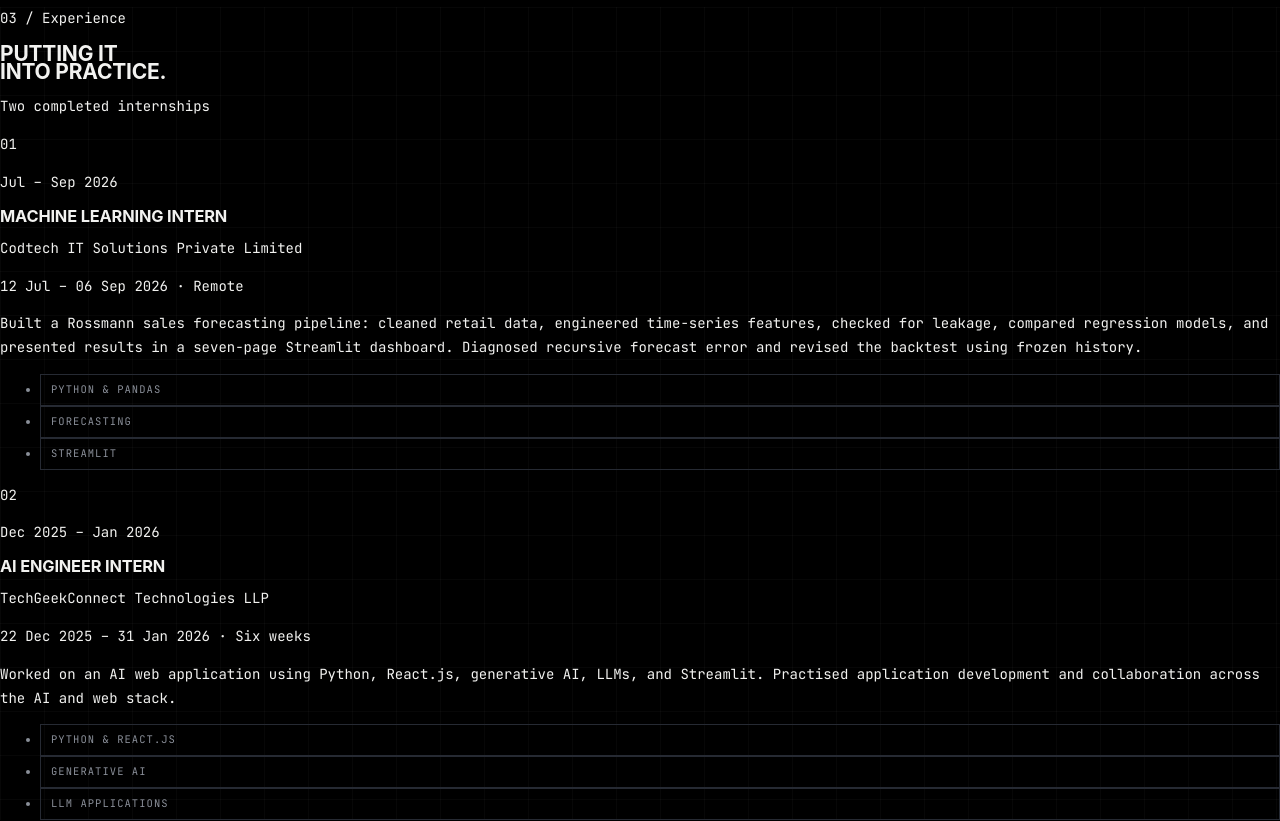
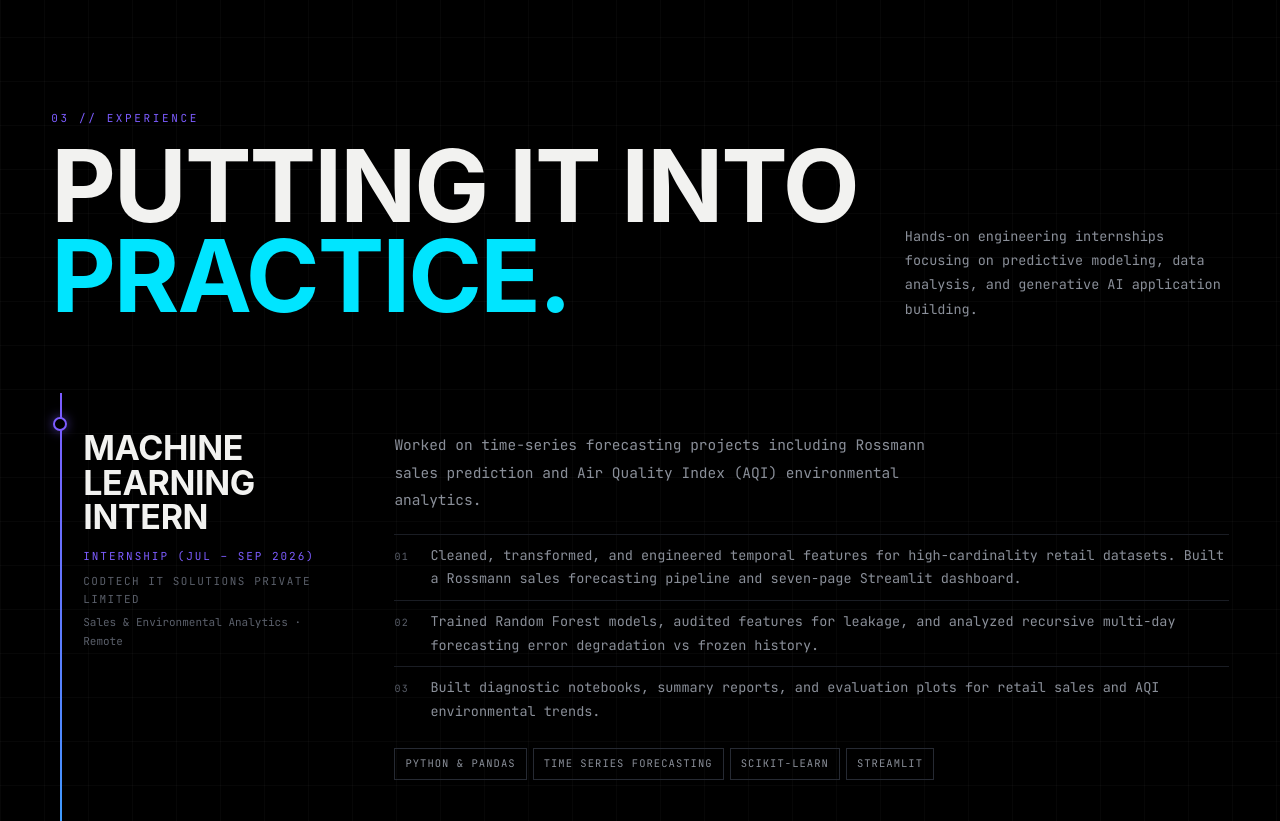
Before and after one commit to raviraj12b/Portfolio, a React (Vite) app: page / in a window 1280 px wide. Shown: the part 5140-5961 px from the top of the page. Built offline with nearby package versions, Linux system fonts and the light colour scheme.

Commit message:
Update Experience component

```diff
--- a/src/components/Experience.tsx
+++ b/src/components/Experience.tsx
@@ -1,9 +1,57 @@
-const roles = [
-  { dates:'Jul – Sep 2026', role:'Machine Learning Intern', company:'Codtech IT Solutions Private Limited', period:'12 Jul – 06 Sep 2026 · Remote', description:'Built a Rossmann sales forecasting pipeline: cleaned retail data, engineered time-series features, checked for leakage, compared regression models, and presented results in a seven-page Streamlit dashboard. Diagnosed recursive forecast error and revised the backtest using frozen history.', tags:['Python & Pandas','Forecasting','Streamlit'] },
-  { dates:'Dec 2025 – Jan 2026', role:'AI Engineer Intern', company:'TechGeekConnect Technologies LLP', period:'22 Dec 2025 – 31 Jan 2026 · Six weeks', description:'Worked on an AI web application using Python, React.js, generative AI, LLMs, and Streamlit. Practised application development and collaboration across the AI and web stack.', tags:['Python & React.js','Generative AI','LLM applications'] },
-];
+import { experienceList } from '../data';
+
 export default function Experience() {
-  return <section id="experience" className="section-shell"><div className="section-heading"><div><p className="eyebrow">03 / Experience</p><h2>Putting it<br/><span className="gradient-text">into practice.</span></h2></div><p className="font-mono text-xs uppercase tracking-wider text-zinc-500">Two completed internships</p></div>
-    {roles.map((r,i)=><article key={r.company} className="grid gap-6 border-t border-black/[0.08] py-10 md:grid-cols-[1fr_2fr]"><div><span className="font-mono text-xs text-flame">0{i+1}</span><p className="mt-3 text-lg font-medium">{r.dates}</p></div><div><h3 className="text-2xl font-semibold tracking-tight">{r.role}</h3><p className="mt-2 text-base font-medium text-plasma">{r.company}</p><p className="mt-2 text-sm text-zinc-500">{r.period}</p><p className="my-5 max-w-2xl text-base leading-relaxed text-zinc-600">{r.description}</p><ul className="flex flex-wrap gap-2">{r.tags.map(t=><li className="tag" key={t}>{t}</li>)}</ul></div></article>)}
-  </section>;
+  return (
+    <section className="sec pad" id="experience">
+      {/* Section Header */}
+      <div className="head rv in">
+        <div>
+          <span className="idx">03 // EXPERIENCE</span>
+          <h2>
+            PUTTING IT INTO
+            <br />
+            <span style={{ color: 'var(--cyan)' }}>PRACTICE.</span>
+          </h2>
+        </div>
+        <p>
+          Hands-on engineering internships focusing on predictive modeling, data analysis, and
+          generative AI application building.
+        </p>
+      </div>
+
+      {/* Timeline */}
+      <div className="timeline rv in">
+        {experienceList.map((job) => (
+          <div className="job" key={job.company}>
+            <div>
+              <h3>{job.title}</h3>
+              <div className="when">{job.when}</div>
+              <div className="loc">{job.company}</div>
+              <div style={{ fontSize: '11px', color: 'var(--grey-2)', marginTop: '4px' }}>
+                {job.loc}
+              </div>
+            </div>
+            <div>
+              <p>{job.summary}</p>
+              <ul>
+                {job.bullets.map((b, idx) => (
+                  <li key={idx}>
+                    <em>0{idx + 1}</em>
+                    <span>{b}</span>
+                  </li>
+                ))}
+              </ul>
+              <div className="tags" style={{ marginTop: '16px' }}>
+                {job.tags.map((tag) => (
+                  <span className="tag" key={tag}>
+                    {tag}
+                  </span>
+                ))}
+              </div>
+            </div>
+          </div>
+        ))}
+      </div>
+    </section>
+  );
 }
```
